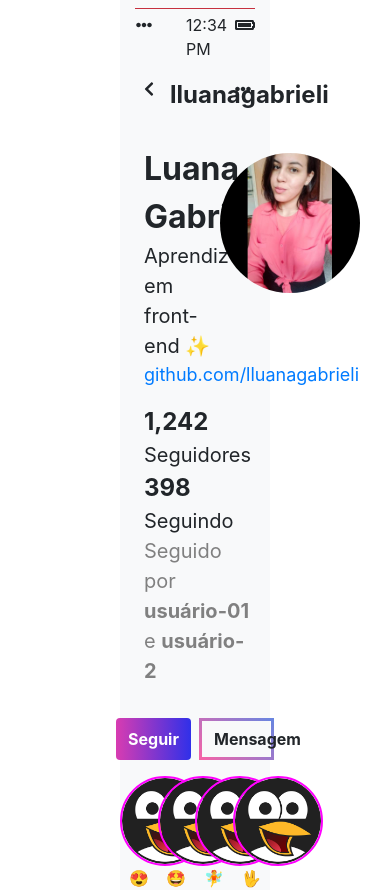
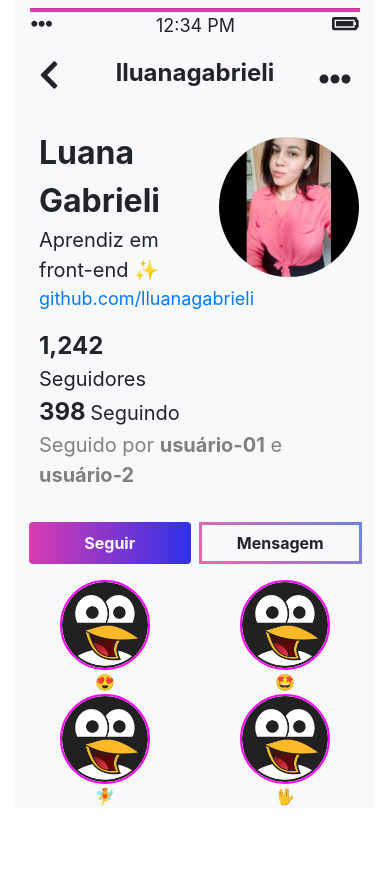
Before and after one commit to lluanagabrieli/desafio-card-perfil-2, a plain HTML site: page index.html in a window 390 px wide. After the commit the page ends 844 px from the top, so only its background shows below. Drawn offline with nearby package versions, Linux system fonts and the light colour scheme.

Commit message:
responsividade

```diff
--- a/card.css
+++ b/card.css
@@ -1,6 +1,21 @@
+.background-seguir {
+    background: linear-gradient(to right, #d83cb1 0%, #3030e9 100%);
+}
+
+.bg-roxo {
+    background-color: #d83cb1;
+}
+
+.border-mensagem {
+    border-style: solid;
+    border-width: 3px;
+    border-image: linear-gradient(45deg, rgb(245, 99, 167), rgb(105, 133, 224)) 1;
+}
+
 .font-size-12px{
     font-size: 12px !important;
     font-size: 0.75rem !important;
+
 }
 
 .font-size-14px{
@@ -33,16 +48,6 @@
     font-size: 2rem !important;
 }
 
-.background-seguir {
-    background: linear-gradient(to right, #d83cb1 0%, #3030e9 100%);
-}
-
-.border-mensagem {
-    border-style: solid;
-    border-width: 3px;
-    border-image: linear-gradient(45deg, rgb(245, 99, 167), rgb(105, 133, 224)) 1;
-}
-
 .font-white {
     color: white;
 }
--- a/index.html
+++ b/index.html
@@ -18,57 +18,60 @@
         <div class="row m-0 p-0 justify-content-center">
 
 
-            <div class="col-5 mt-0 p-0 bg-light">
+            <div class="col-lg-5 col-sm-12 mt-0 p-0 bg-light">
 
-                <div class=" col-12">
-                    <hr class="bg-danger mt-2 mb-1 p-0" style="width: 99.9%;">
+                <div class="col-12">
+                    <hr class="mt-2 mb-0 p-0 bg-roxo" style="width: 99.9%; height: 3px;">
                 </div>
 
                 <!-- Primeira linha-->
                 <div class="row justify-content-center p-0 m-0">
 
                     <!-- Quatro pontinhos -->
-                    <div class="col-4 m-0 pl-3">
-                        <i class="fas fa-ellipsis-h"></i>
+                    <div class="col-3 col-lg-4 m-0 pl-3">
+                        <i class="fas fa-ellipsis-h fa-lg"></i>
                     </div>
 
                     <!-- Horas -->
-                    <div class="col-4 m-0 pl-3 text-center">
+                    <div class="col-6 col-lg-4 m-0 pl-3 font-size-18px text-center">
                         12:34 PM
                     </div>
 
                     <!-- Ícone bateria -->
-                    <div class="col-4 m-0 pr-3 text-right">
-                        <i class="fas fa-battery-full"></i>
+                    <div class="col-3 col-lg-4  m-0 pr-3 text-right">
+                        <i class="fas fa-battery-full fa-lg"></i>
                     </div>
 
                 </div>
-
                 <div class="row m-0 py-3 justify-content-center">
 
-                    <div class="col-4 m-0 pl-4">
-                        <i class="fas fa-chevron-left"></i>
+                    <!-- Seta -->
+                    <div class="col-3 col-lg-4 col-sm-3 m-0 pl-4 py-1">
+                        <i class="fas fa-chevron-left fa-2x"></i>
                     </div>
 
-                    <div class="col-4 m-0 p-0 text-center font-size-24px font-weight-bold">
+                    <div class="col-6 col-lg-4 col-sm-6 m-0 p-0 text-center font-size-24px font-weight-bold">
                         lluanagabrieli
                     </div>
 
-                    <div class="col-4 m-0 pr-4 text-right">
-                        <i class="fas fa-ellipsis-h"></i>
+                    <div class="col-3 col-lg-4 col-sm-3 m-0 pr-4 text-right">
+                        <i class="fas fa-ellipsis-h fa-2x mt-2"></i>
                     </div>
 
                 </div>
 
                 <!-- NOME E BIOGRAFIA-->
-                <div class="row p-0 m-0 justify-content-center">
-                    <div class="col-8 m-0 p-0 pl-4">
+            <div class="row p-0 m-0 justify-content-center">
+
+                    <div class="col-6 col-lg-8 col-sm-6 m-0 p-0 pl-4">
                         <div class=" text-left font-size-32px font-weight-bold mt-3">
                             Luana Gabrieli
                         </div>
+
                         <div class="font-size-20px">
                             Aprendiz em front-end &#10024
                         </div>
+
                         <div class="font-size-18px">
                             <a href="url">github.com/lluanagabrieli</a>
                         </div>
@@ -77,60 +80,53 @@
                             <span class="font-size-24px font-weight-bold">1,242</span> <span class="font-size-20px mr-2">Seguidores</span>
                             <span class="font-size-24px font-weight-bold">398</span> <span class="font-size-20px">Seguindo</span>
                         </div>
-
                     </div>
 
                 <!-- IMAGEM DE PERFIL-->
-                    <div class="col-4 m-0 p-0 text-right pt-4 pr-3">
+                    <div class="col-6 col-lg-4 col-sm-6 m-0 p-0 text-right pt-4 pr-3">
                         <img src="img.es.jpeg"class="rounded-circle" style="max-width: 150px; max-height: 140px;">
                     </div>
-                </div>
+            </div>
 
                 <div class="row justify-content-center p-0 m-0">
-                    <div class="col-12 m-0 pl-4 font-size-20px" style="color: grey;">
+                    <div class="col-lg-12 m-0 pl-4 font-size-20px" style="color: grey;">
                         <p>Seguido por <span class="font-weight-bold">usuário-01</span> e <span class="font-weight-bold">usuário-2</span></p>
                     </div>
                 </div>
 
-
+                <!-- Buttons -->
                 <div class="row justify-content-center mt-3">
-                    <button type="button" class="btn background-seguir col-5 mr-2 font-weight-bold font-white" style="border: none;"data-toggle="button" aria-pressed="false" autocomplete="off">Seguir</button>
-                    <button type="button" class="btn border-mensagem font-weight-bold col-5" data-toggle="button" aria-pressed="false" autocomplete="off">Mensagem</button>
+                    <button type="button" class="btn background-seguir col-5 mr-2 font-weight-bold font-white" style="border: none;" data-toggle="button" aria-pressed="false" autocomplete="off">Seguir</button>
+                    <button type="button" class="btn border-mensagem font-weight-bold col-5 rounded" data-toggle="button" aria-pressed="false" autocomplete="off">Mensagem</button>
                 </div>
 
-                <div class="row m-0 p-0 mt-3">
-                    <div class="col-3 m-0 p-0 text-center">
+            <div class="row m-0 p-0 mt-3">
+                    <div class="col-6 col-lg-3 m-0 p-0 text-center">
                         <img src="01.png" class="rounded-circle" style="max-width: 100px; max-height: 90px; border: 2px solid fuchsia;"><br>
                         <span>&#128525</span>
                     </div>
-                    <div class="col-3 m-0 p-0 text-center">
+
+                    <div class="col-6 col-lg-3 m-0 p-0 text-center">
                         <img src="01.png" class="rounded-circle" style="max-width: 100px; max-height: 90px;border: 2px solid fuchsia;"><br>
                         <span>&#129321</span>
                     </div>
-                    <div class="col-3 m-0 p-0 text-center">
+
+                    <div class="col-6 col-lg-3 m-0 p-0 text-center">
                         <img src="01.png" class="rounded-circle" style="max-width: 100px; max-height: 90px;border: 2px solid fuchsia;"><br>
                         <span>&#129498</span>
                     </div>
-                    <div class="col-3 m-0 p-0 text-center">
+
+                    <div class="col-6 col-lg-3  m-0 p-0 text-center">
                         <img src="01.png" class="rounded-circle" style="max-width: 100px; max-height: 90px;border: 2px solid fuchsia;"><br>
                         <span>&#128406</span>
                     </div>
 
-
-                </div>
-
-
-
             </div>
+        </div>
 
 
         </div>
     </div>
 
-
-
-
-
-
 </body>
 </html>
```
